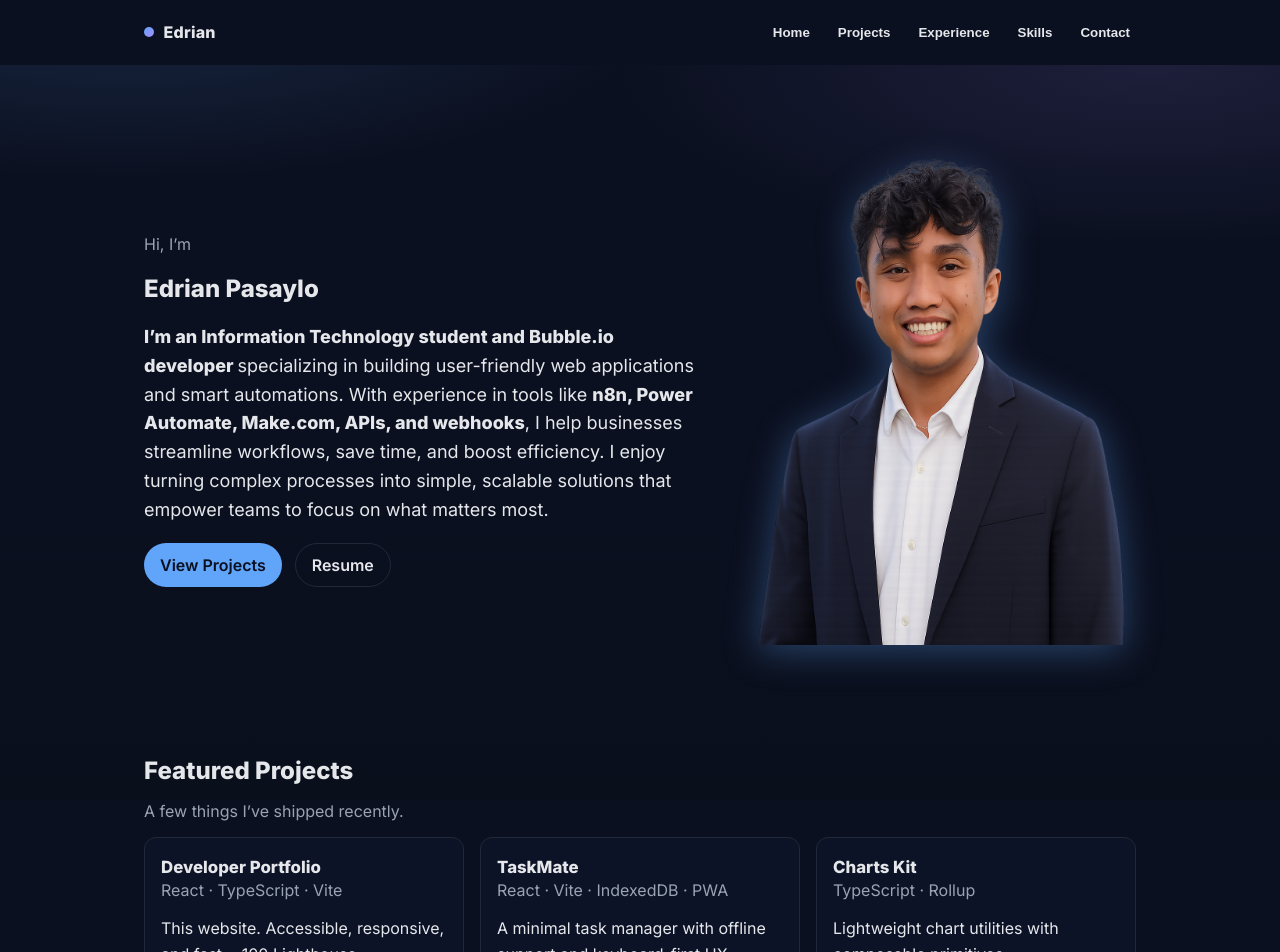
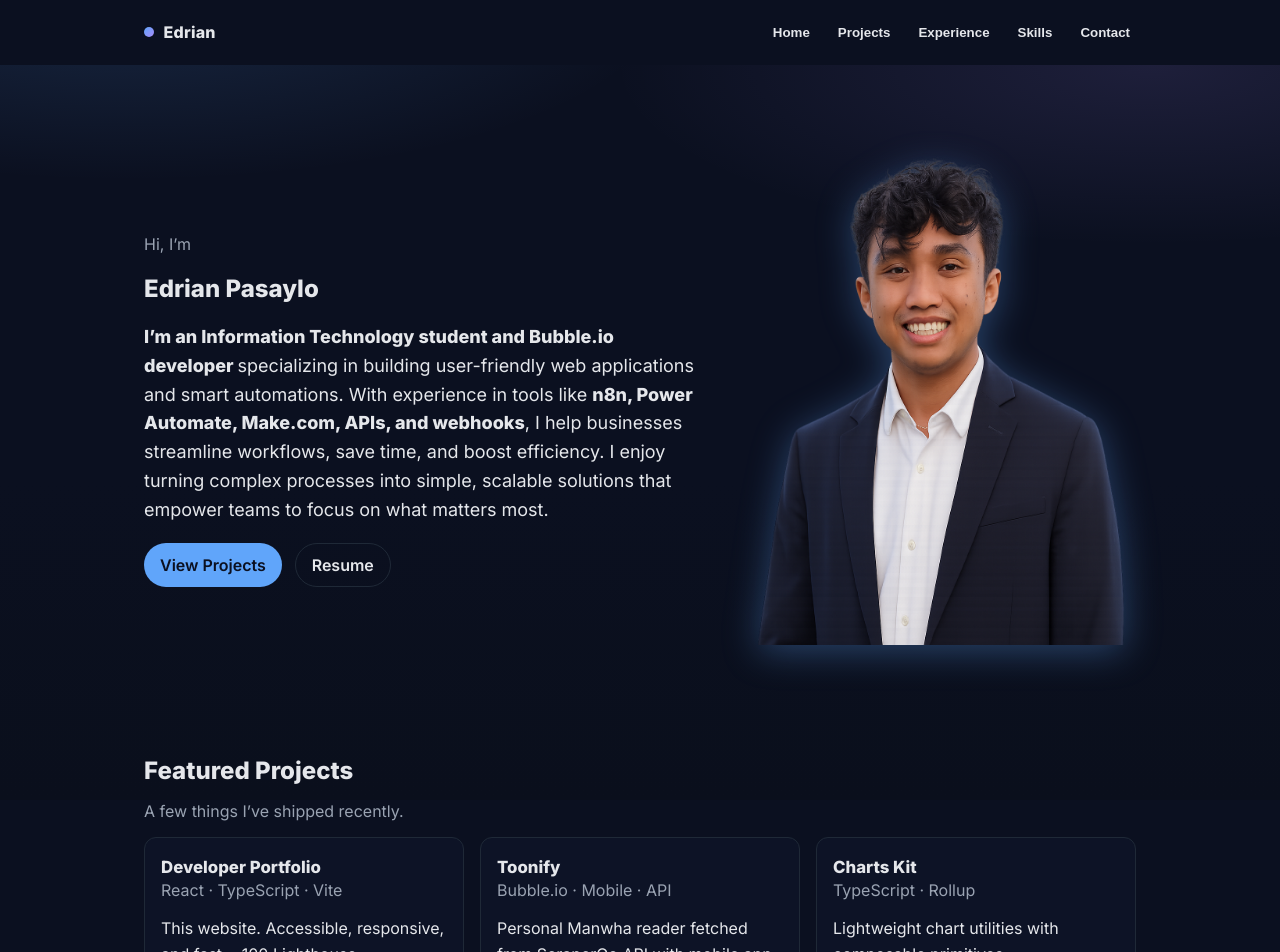
Before and after one commit to eeexde/edrian-profile, a React (Vite) app: page / in a window 1280 px wide. Shown: the top 952 px of the page. Built offline with nearby package versions, Linux system fonts and the light colour scheme.

Commit message:
added projects

```diff
--- a/src/data/projects.ts
+++ b/src/data/projects.ts
@@ -5,15 +5,15 @@ export const projects: Project[] = [
     slug: 'portfolio',
     name: 'Developer Portfolio',
     summary: 'This website. Accessible, responsive, and fast. ~100 Lighthouse performance.',
-    url: 'https://yourdomain.dev',
+    url: '/',
     stack: ['React', 'TypeScript', 'Vite']
   },
   {
-    slug: 'taskmate',
-    name: 'TaskMate',
-    summary: 'A minimal task manager with offline support and keyboard-first UX.',
-    url: 'https://github.com/yourhandle/taskmate',
-    stack: ['React', 'Vite', 'IndexedDB', 'PWA']
+    slug: 'toonify',
+    name: 'Toonify',
+    summary: 'Personal Manwha reader fetched from ScraperGo API with mobile app support',
+    url: 'https://toonify-91893.bubbleapps.io/version-test',
+    stack: ['Bubble.io', 'Mobile', 'API']
   },
   {
     slug: 'charts',
```
